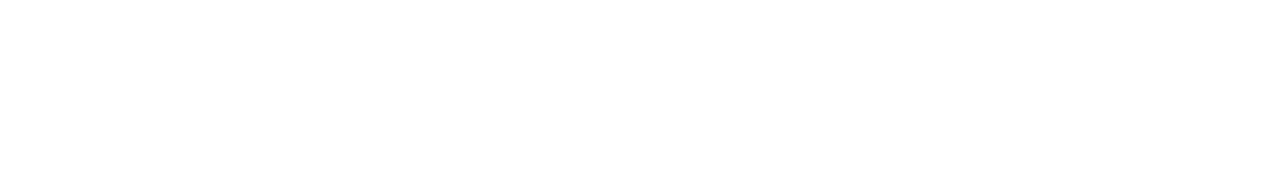
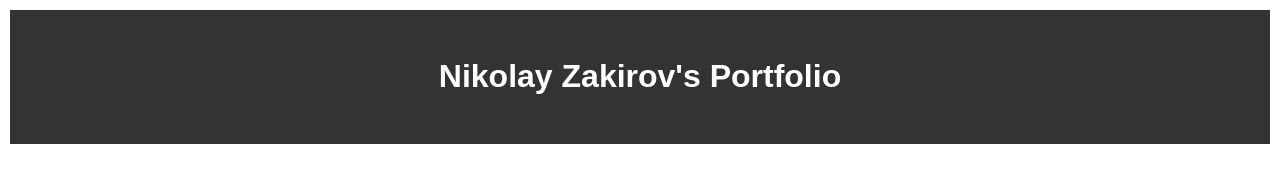
Before and after one commit to NikolayZak/NikolayZak.github.io, a plain HTML site: page index.html in a window 1280 px wide. Drawn offline with Linux system fonts and the light colour scheme.

Commit message:
Creating the header for the website
Adding in the Name for the Portfolio

```diff
--- a/index.html
+++ b/index.html
@@ -31,4 +31,12 @@
     </style>
 </head>
 
+<body>
+    <header>
+        <h1>Nikolay Zakirov's Portfolio</h1>
+    </header>
+
+
+</body>
+
 </html>
```
